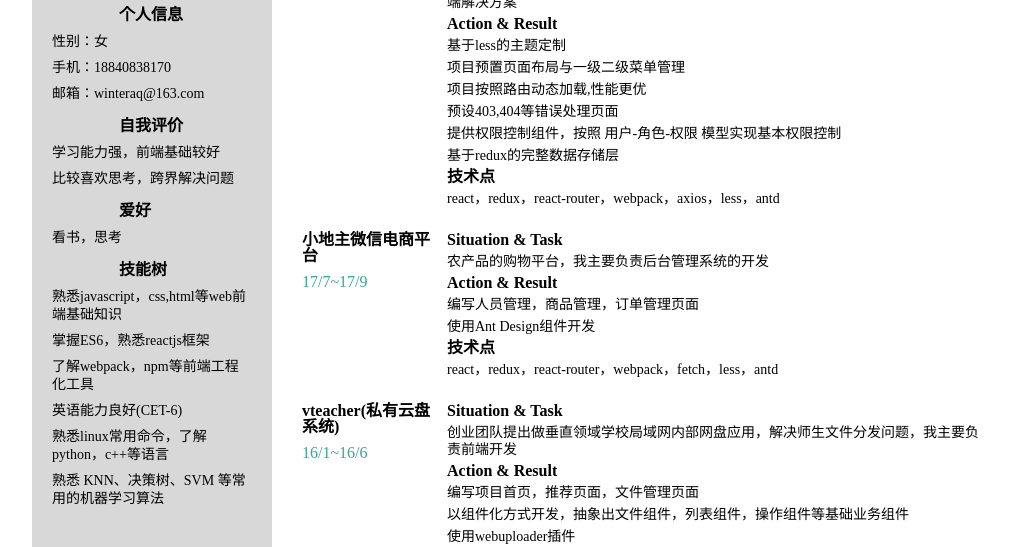
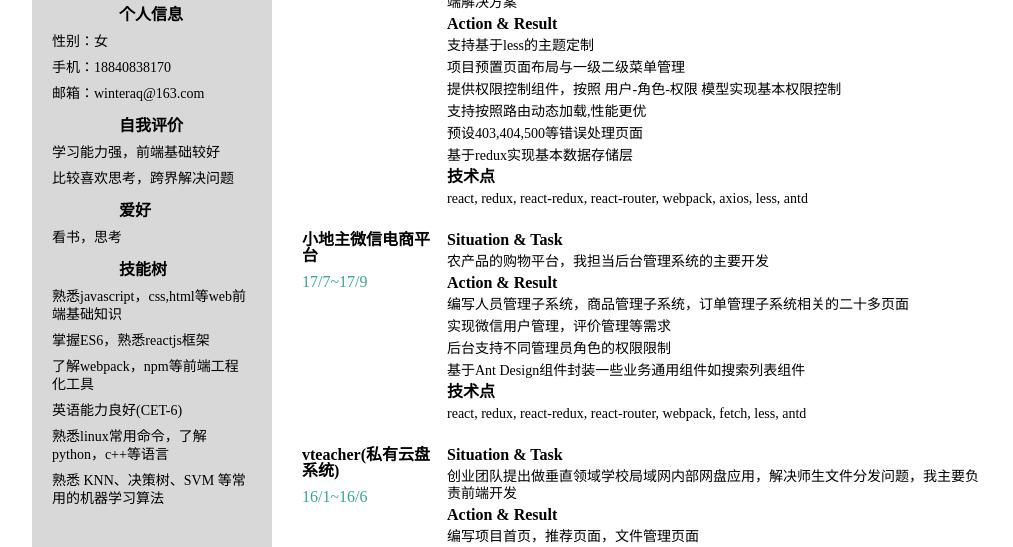
Before and after one commit to winteraq/resume, a plain HTML site: page index.html in a window 1280 px wide. Shown: the part 253-800 px from the top of the page, without its empty margins (128-1141 px from the left). Drawn offline with Linux system fonts and the light colour scheme.

Commit message:
add info

```diff
--- a/index.html
+++ b/index.html
@@ -90,14 +90,15 @@
                                         <h3>Situation & Task</h3>
                                         <p>未时云端商城，小地主微信购物平台，我都主要负责后台管理系统的开发，发现很多工作都是重复的，所以想要将后台管理抽象成一个开发框架，变成一个开箱即用的后台前端解决方案</p>
                                         <h3>Action & Result</h3>
-                                        <p>基于less的主题定制</p>
+                                        <p>支持基于less的主题定制</p>
                                         <p>项目预置页面布局与一级二级菜单管理</p>
-                                        <p>项目按照路由动态加载,性能更优</p>
-                                        <p>预设403,404等错误处理页面</p>
                                         <p>提供权限控制组件，按照 用户-角色-权限 模型实现基本权限控制</p>
-                                        <p>基于redux的完整数据存储层</p>
+                                        <p>支持按照路由动态加载,性能更优</p>
+                                        <p>预设403,404,500等错误处理页面</p>
+                                        <p>基于redux实现基本数据存储层</p>
                                         <h3>技术点</h3>
-                                        <p>react，redux，react-router，webpack，axios，less，antd</p>
+                                        <p>react, redux, react-redux, react-router, webpack, axios, less, antd</p>
+
                                     </div>
                                 </div>
                                 <div class="item">
@@ -107,14 +108,14 @@
                                     </div>
                                     <div class="item-right">
                                         <h3>Situation & Task</h3>
-                                        <p>农产品的购物平台，我主要负责后台管理系统的开发</p>
+                                        <p>农产品的购物平台，我担当后台管理系统的主要开发</p>
                                         <h3>Action & Result</h3>
-                                        <p>编写人员管理，商品管理，订单管理页面</p>
-                                        <p>使用Ant Design组件开发</p>
-                                        <p></p>
-                                        <p></p>
+                                        <p>编写人员管理子系统，商品管理子系统，订单管理子系统相关的二十多页面</p>
+                                        <p>实现微信用户管理，评价管理等需求</p>
+                                        <p>后台支持不同管理员角色的权限限制</p>
+                                        <p>基于Ant Design组件封装一些业务通用组件如搜索列表组件</p>
                                         <h3>技术点</h3>
-                                        <p>react，redux，react-router，webpack，fetch，less，antd</p>
+                                        <p>react, redux, react-redux, react-router, webpack, fetch, less, antd</p>
                                     </div>
                                 </div>
                                 <div class="item">
@@ -128,11 +129,11 @@
                                         <h3>Action & Result</h3>
                                         <p>编写项目首页，推荐页面，文件管理页面</p>
                                         <p>以组件化方式开发，抽象出文件组件，列表组件，操作组件等基础业务组件</p>
-                                        <p>使用webuploader插件</p>
-                                        <p>文件菜单按照动态路由加载</p>
+                                        <p>使用webuploader插件上传文件</p>
+                                        <p>通过react-router实现文件管理的单页化，提升用户体验</p>
                                         <p>项目在校内使用频率很高</p>
                                         <h3>技术点</h3>
-                                        <p>react，redux，react-router，webpack，fetch，less，antd，webuploader</p>
+                                        <p>react，react-router，webpack，fetch，less，antd，webuploader</p>
                                     </div>
                                 </div>
 
```
